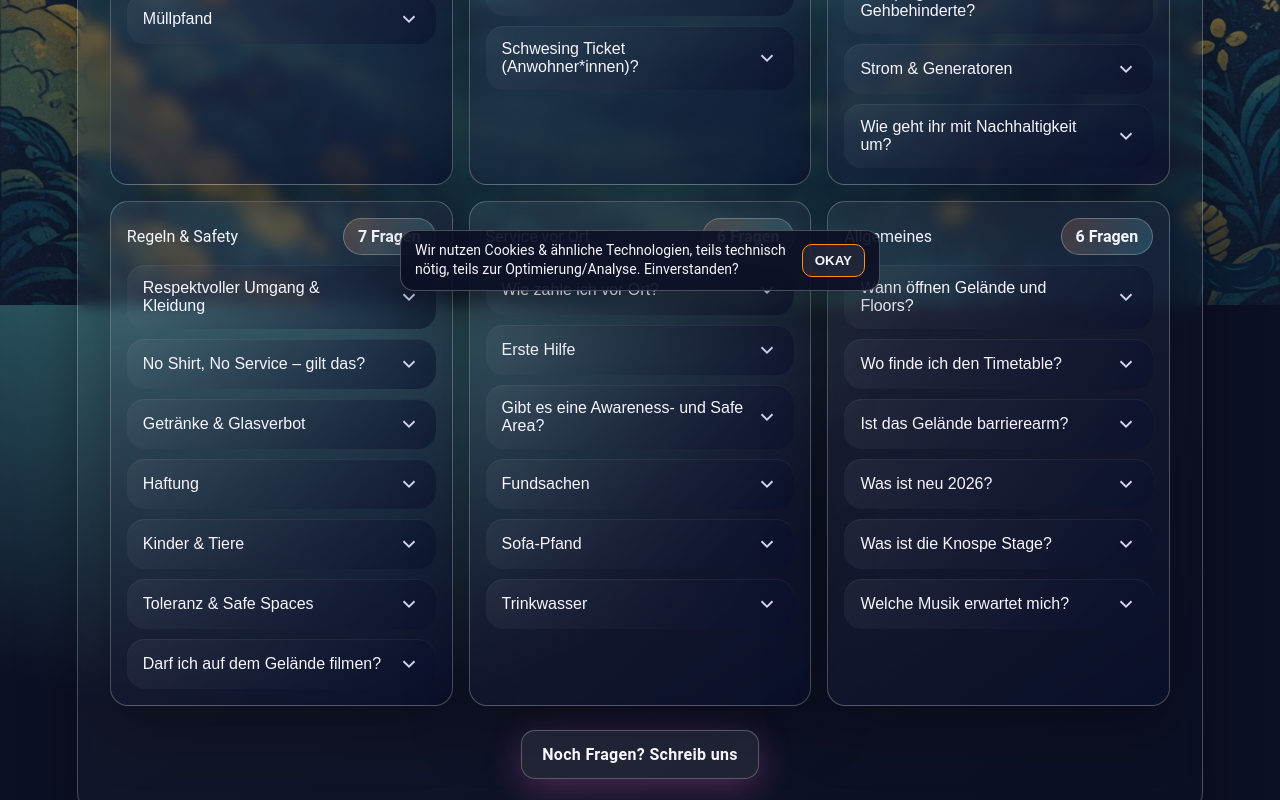
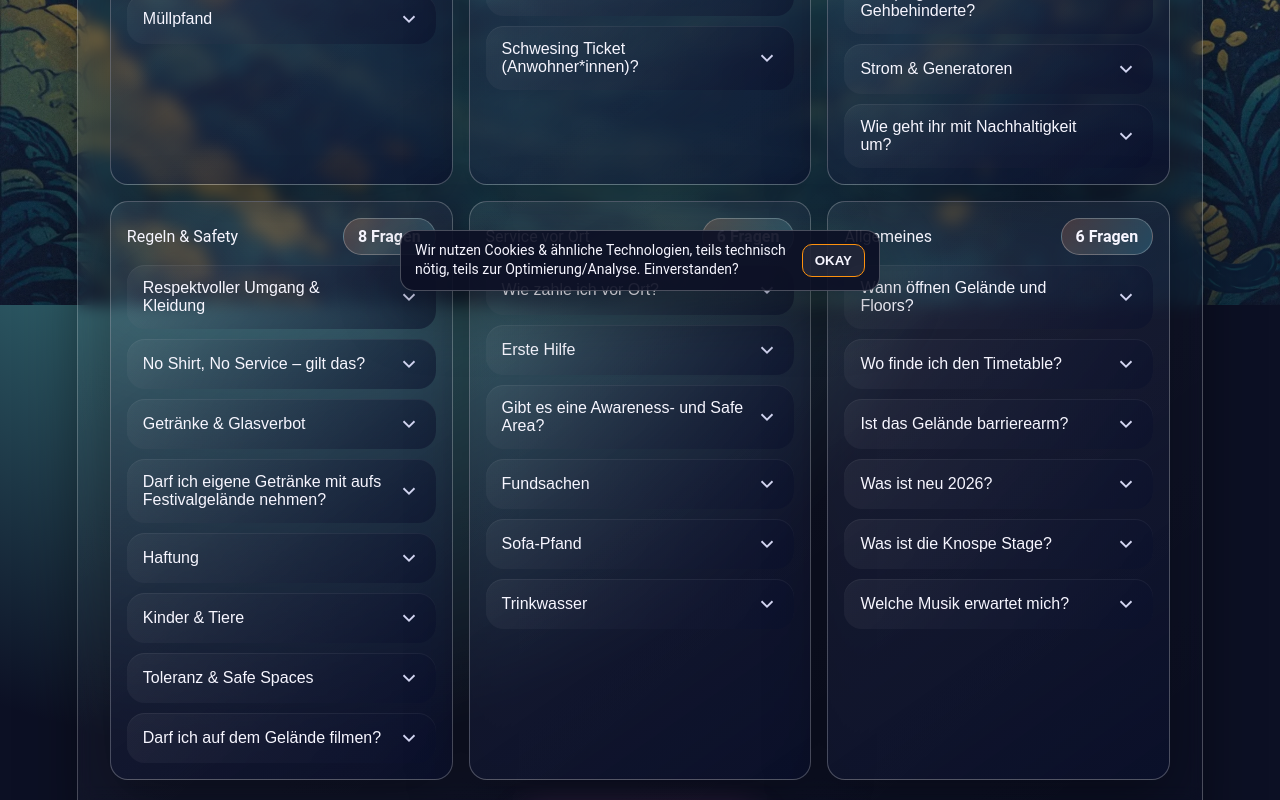
Before and after one commit to Leon-Bor/bachblyten, an Angular app: page /faq in a window 1280 px wide. Shown: the part 495-1295 px from the top of the page. Built offline with nearby package versions, Linux system fonts and the light colour scheme; a web font is replaced by a local one.

Commit message:
feat(src/app/pages/faq): add own drinks FAQ
Adds a new FAQ item about bringing own drinks and updates glass/water wording to reflect allowed containers.

```diff
--- a/src/app/pages/faq/faq.component.ts
+++ b/src/app/pages/faq/faq.component.ts
@@ -115,7 +115,14 @@ export class FaqComponent {
       id: 'rules-glass-ban',
       question: 'Getränke & Glasverbot',
       answer:
-        'Glas ist auf dem gesamten Gelände (Camping und Festivalgelände) strikt verboten. Auf dem Campingplatz dürft ihr eure eigenen Getränke in PET-Flaschen und Dosen mitbringen. Auf das Festivalgelände dürfen ausschließlich PET-Flaschen mitgenommen werden – keine Dosen oder andere Behälter, an denen man sich verletzen könnte. So bleibt es sicher für alle, gerade weil viele bei uns auch barfuß unterwegs sind.',
+        'Glas ist auf dem gesamten Gelände (Camping und Festivalgelände) strikt verboten. Auf dem Campingplatz dürft ihr eure eigenen Getränke in PET-Flaschen und Dosen mitbringen. Auf das Festivalgelände dürfen ausschließlich PET- und Metallflaschen mitgenommen werden – keine Dosen oder andere Behälter, an denen man sich verletzen könnte. So bleibt es sicher für alle, gerade weil viele bei uns auch barfuß unterwegs sind.',
+      category: 'rules',
+    },
+    {
+      id: 'rules-own-drinks',
+      question: 'Darf ich eigene Getränke mit aufs Festivalgelände nehmen?',
+      answer:
+        'Ja – nicht-alkoholische Getränke dürft ihr mit aufs Festivalgelände nehmen, solange sie nicht in Glasflaschen sind. PET- und Metallflaschen sind okay, Dosenbier bleibt draußen. Alkoholische Getränke gibt es günstig an unseren Bars.',
       category: 'rules',
     },
     {
@@ -230,7 +237,7 @@ export class FaqComponent {
       id: 'service-water',
       question: 'Trinkwasser',
       answer:
-        'Kostenlose Wasserstationen auf dem Gelände – bitte Bring-Your-Own-PET. Kein Glas, keine Metallkanister.',
+        'Kostenlose Wasserstationen auf dem Gelände – bringt eure eigene PET- oder Metallflasche mit. Kein Glas.',
       category: 'service',
     },
     {
```
